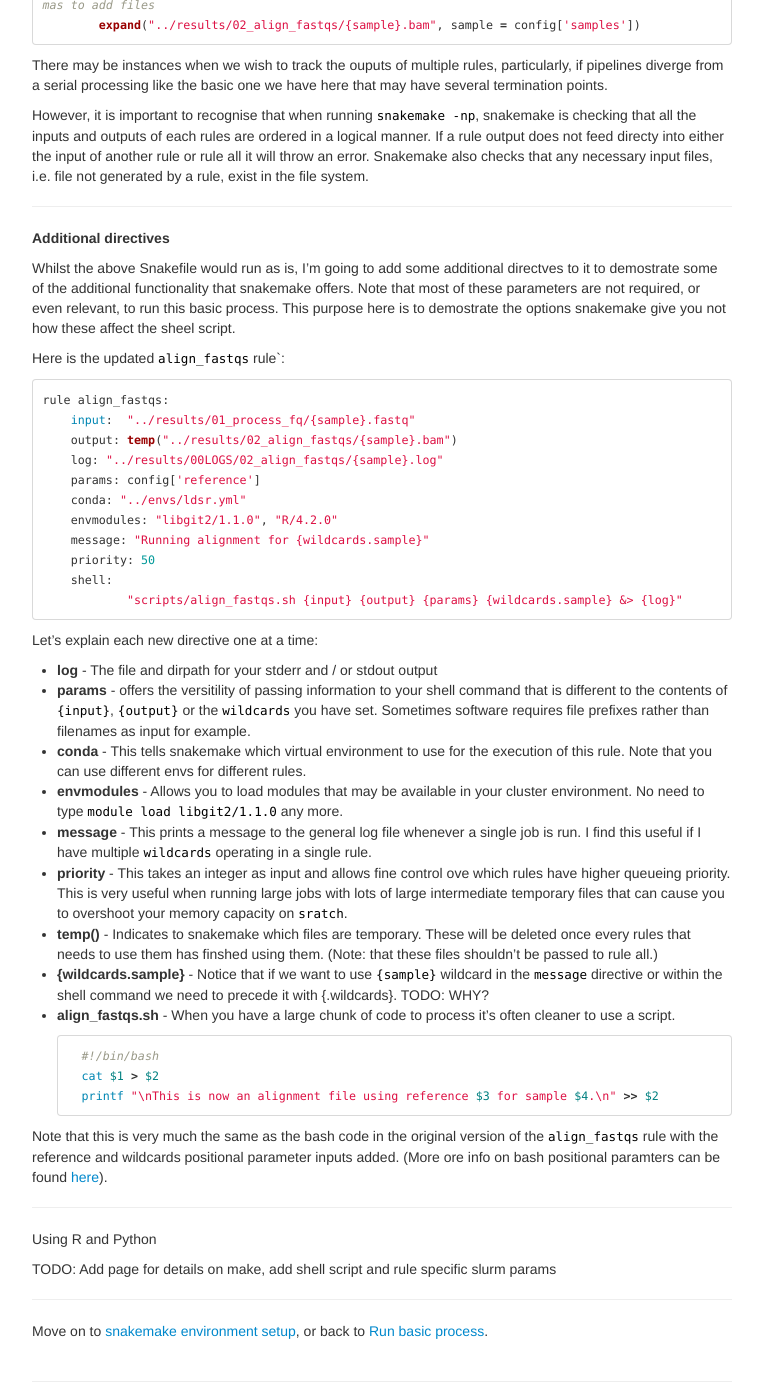
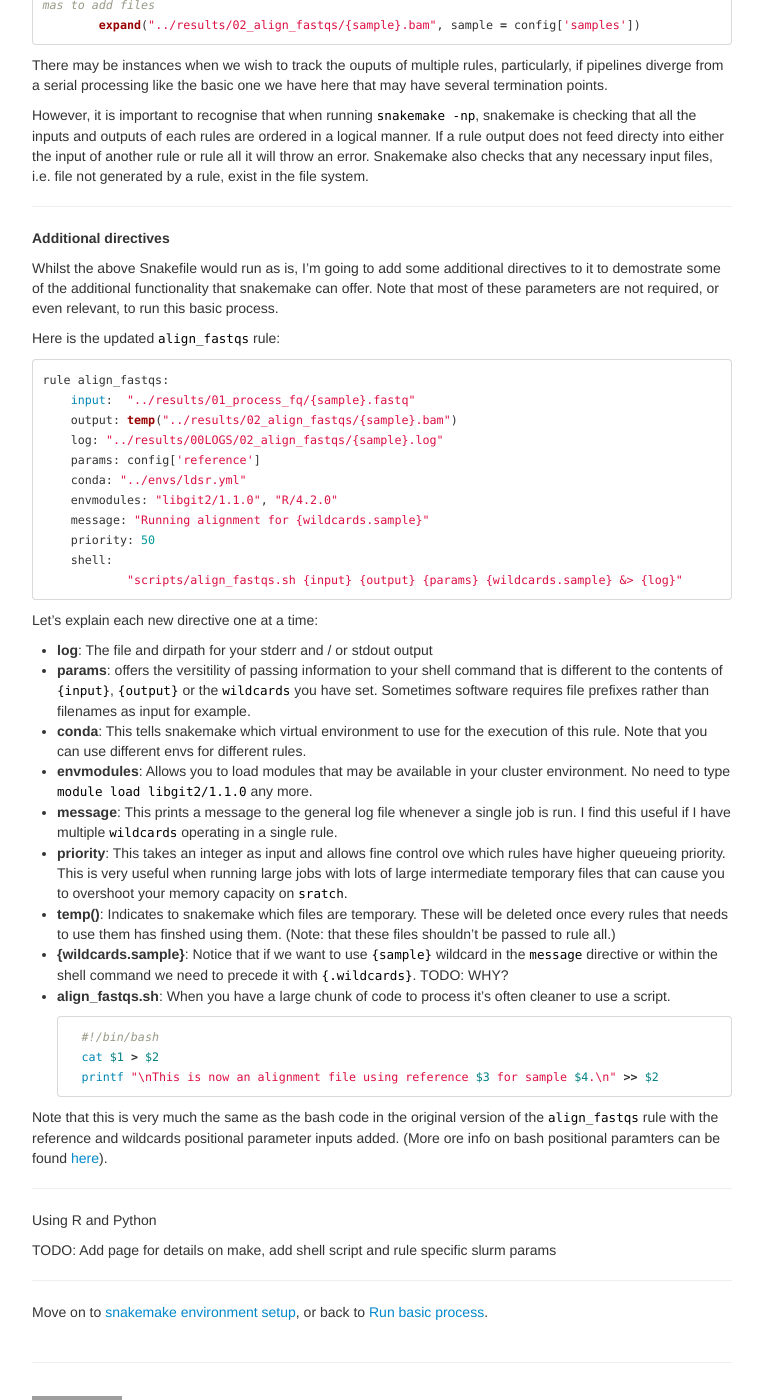
Before and after one commit to Dazcam/Bioinformatics-tutorials, a Jekyll site: the page built from pages/snakemake/04_rule2_add_params.md, in a window 1280 px wide and 1400 px high, scrolled down 1107 px. Shown: the whole window, without its empty margins (258-1021 px from the left). Built offline with Jekyll 4.4.1, drawn with Linux system fonts in a browser that asks for light colours; grey boxes are pictures that could not be loaded.

Commit message:
Update 04_rule2_add_params.md

````diff
--- a/pages/snakemake/04_rule2_add_params.md
+++ b/pages/snakemake/04_rule2_add_params.md
@@ -74,12 +74,11 @@ in the file system.
 
 **Additional directives**
 
-Whilst the above Snakefile would run as is, I'm going to add some additional directves to it to
-demostrate some of the additional functionality that snakemake offers. Note that most of these
-parameters are not required, or even relevant, to run this basic process. This purpose here is
-to demostrate the options snakemake give you not how these affect the sheel script.
+Whilst the above Snakefile would run as is, I'm going to add some additional directives to it to
+demostrate some of the additional functionality that snakemake can offer. Note that most of these
+parameters are not required, or even relevant, to run this basic process.
 
-Here is the updated `align_fastqs` rule`:
+Here is the updated `align_fastqs` rule:
 
 ```python
 rule align_fastqs:
@@ -98,24 +97,16 @@ rule align_fastqs:
 
 Let's explain each new directive one at a time:
 
-- **log** - The file and dirpath for your stderr and / or stdout output
-- **params** -  offers the versitility of passing information to your shell command that is different
-to the contents of `{input}`, `{output}` or the `wildcards` you have set. Sometimes software requires
-file prefixes rather than filenames as input for example.
-- **conda** -  This tells snakemake which virtual environment to use for the execution of this rule.
-Note that you can use different envs for different rules.
-- **envmodules** - Allows you to load modules that may be available in your cluster environment.
-No need to type `module load libgit2/1.1.0` any more.
-- **message** - This prints a message to the general log file whenever a single job is run. I find this
-useful if I have multiple `wildcards` operating in a single rule.
-- **priority** - This takes an integer as input and allows fine control ove which rules have higher queueing
-priority. This is very useful when running large jobs with lots of large intermediate temporary files that
-can cause you to overshoot your memory capacity on `sratch`.
-- **temp()** - Indicates to snakemake which files are temporary. These will be deleted once every rules that
-needs to use them has finshed using them. (Note: that these files shouldn't be passed to rule all.)
-- **{wildcards.sample}** - Notice that if we want to use `{sample}` wildcard in the `message` directive or within
-the shell command we need to precede it with {.wildcards}. TODO: WHY?
-- **align_fastqs.sh** - When you have a large chunk of code to process it's often cleaner to use a script.
+- **log**: The file and dirpath for your stderr and / or stdout output
+- **params**: offers the versitility of passing information to your shell command that is different to the contents of `{input}`, `{output}` or the `wildcards` you have set. Sometimes software requires file prefixes rather than filenames as input for example.
+- **conda**: This tells snakemake which virtual environment to use for the execution of this rule. Note that you can use different envs for different rules.
+- **envmodules**: Allows you to load modules that may be available in your cluster environment. No need to type `module load libgit2/1.1.0` any more.
+- **message**: This prints a message to the general log file whenever a single job is run. I find this useful if I have multiple `wildcards` operating in a single rule.
+- **priority**: This takes an integer as input and allows fine control ove which rules have higher queueing priority. This is very useful when running large jobs with lots of large intermediate temporary files that can cause you to overshoot your memory capacity on `sratch`.
+- **temp()**: Indicates to snakemake which files are temporary. These will be deleted once every rules that needs to use them has finshed using them. (Note: that these files shouldn't be passed to rule all.)
+- **{wildcards.sample}**: Notice that if we want to use `{sample}` wildcard in the `message` directive or within the shell command we need to precede it with `{.wildcards}`. TODO: WHY?
+- **align_fastqs.sh**: When you have a large chunk of code to process it's often cleaner to use a script.
+
 
     ```bash
     #!/bin/bash
````
